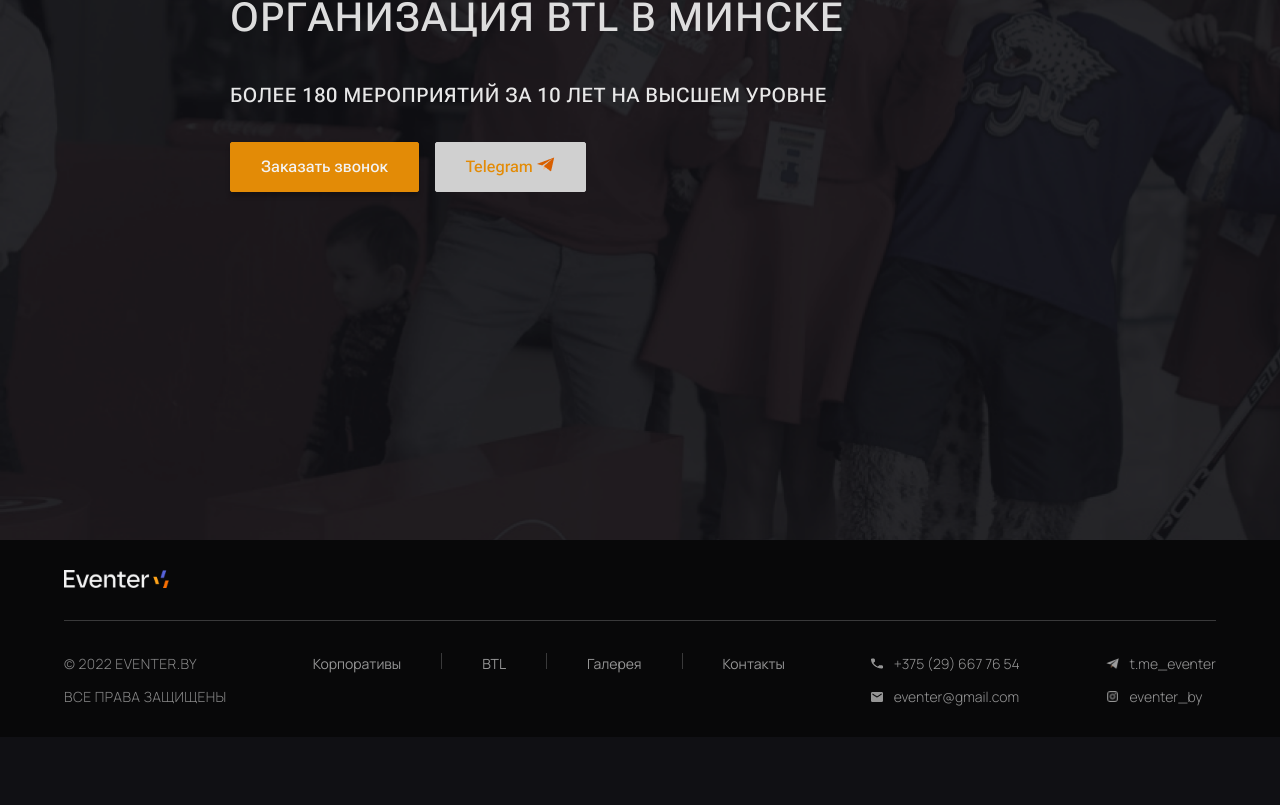
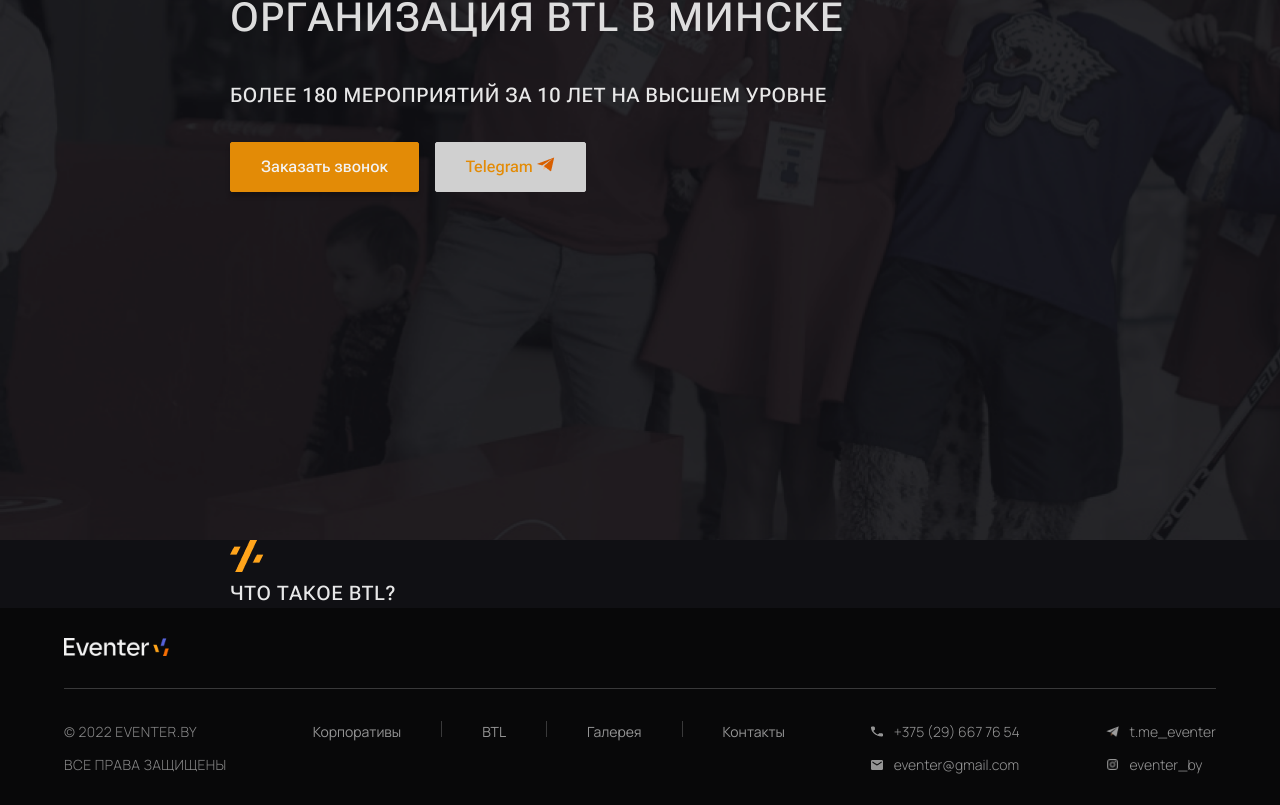
Before and after one commit to ddipper/EventerWebApp, a Vue app: page /btl in a window 1280 px wide. Shown: the part 360-1165 px from the top of the page. Before the commit the page ends 1097 px from the top, so only its background shows below. Built offline with nearby package versions, Linux system fonts and the light colour scheme.

Commit message:
add 2 block

```diff
--- a/package.json
+++ b/package.json
@@ -18,7 +18,7 @@
     "vue": "^3.4.21",
     "vue-router": "^4.3.0",
     "vue3-carousel": "^0.3.3",
-    "vuetify": "^3.5.14"
+    "vuetify": "^3.5.15"
   },
   "devDependencies": {
     "@vitejs/plugin-vue": "^5.0.4",
--- a/src/components/Btl.vue
+++ b/src/components/Btl.vue
@@ -10,6 +10,17 @@
           Более 180 мероприятий за 10 лет на высшем уровне
         </h2>
         <ButtonsComponent :color="'yellow'" />
+      </div>
+    </div>
+  </section>
+  <section id="WhatIs">
+    <div class="container">
+      <div class="what-title">
+        <img src="../assets/BTL/icon2.png" alt="">
+        <h2>Что такое BTL?</h2>
+      </div>
+      <div>
+
       </div>
     </div>
   </section>
--- a/src/components/Home.vue
+++ b/src/components/Home.vue
@@ -190,11 +190,15 @@
       </div>
     </div>
   </section>
+  <section id="Summary">
+    <DetailsSummaryComponent :color="'orange'" />
+  </section>
 </template>
 
 <script>
-  import EventsCarouselComponent from './Modules/EventsCarouselComponents.vue'
-  import FormComponent from './Modules/FormComponent.vue'
+  import EventsCarouselComponent from './Modules/EventsCarouselComponents.vue';
+  import FormComponent from './Modules/FormComponent.vue';
+  import DetailsSummaryComponent from './Modules/DetailsSummaryComponent.vue';
   export default{
       data(){
         return{
@@ -203,7 +207,8 @@
       },
       components:{
         FormComponent,
-        EventsCarouselComponent
+        EventsCarouselComponent,
+        DetailsSummaryComponent
       }
   }
 
```
Also changed, not shown: src/assets/BTL/icon2.png (added), 1 other file (tests, documents, lock files or other folders).
